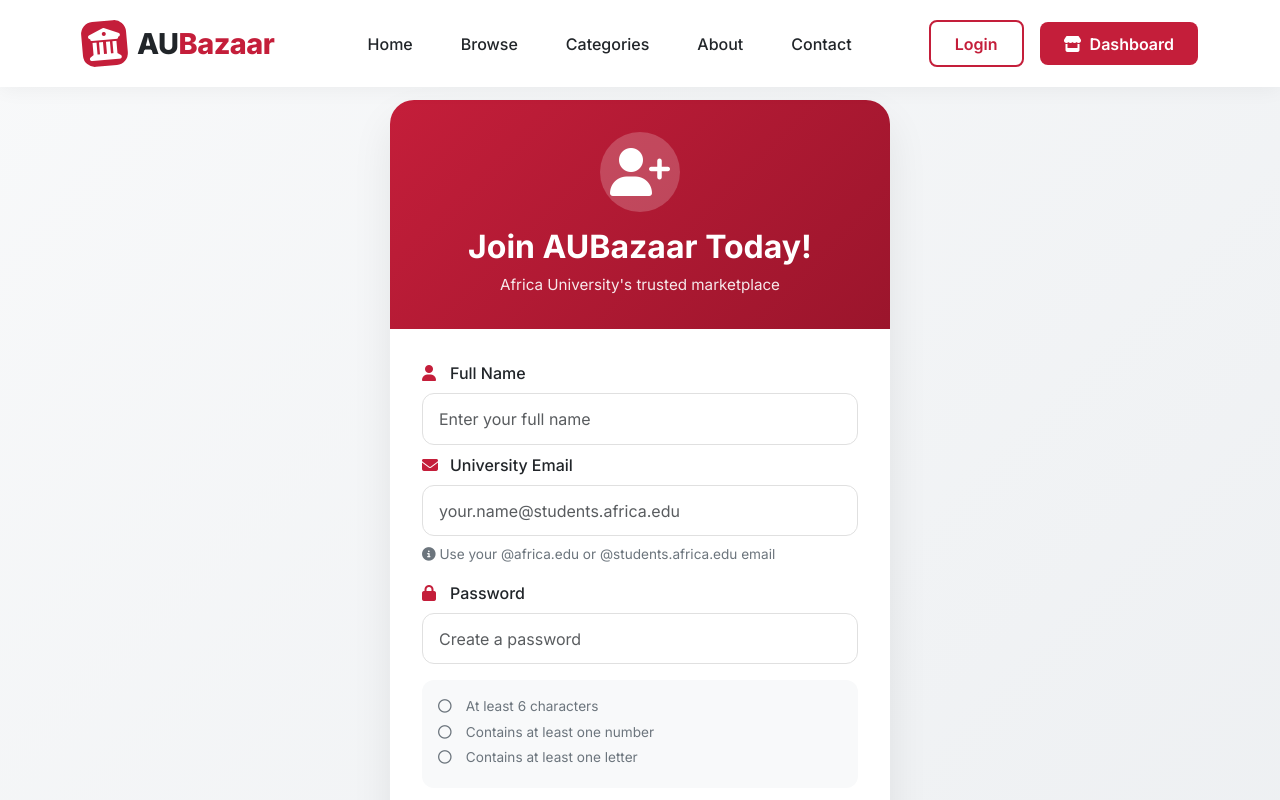
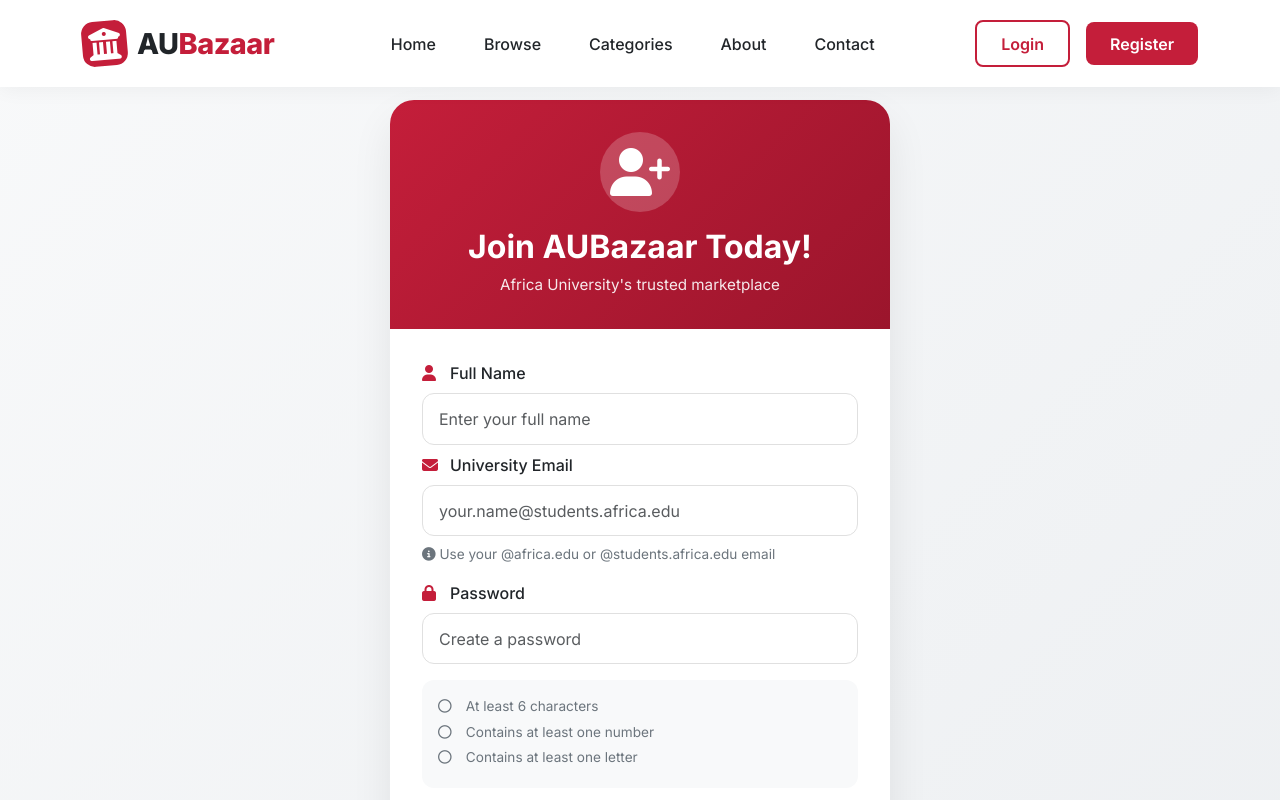
Before and after one commit to mjmatongo-debug/AUBazaar-Marketplace, a plain HTML site: page register.html in a window 1280 px wide. Shown: the top 800 px of the page. Drawn offline with nearby package versions, Linux system fonts and the light colour scheme.

Commit message:
Simplify navigation for non-logged in users

```diff
--- a/register.html
+++ b/register.html
@@ -399,7 +399,7 @@
     </style>
 </head>
 <body>
-    <!-- Navigation -->
+    <!-- Navigation - SIMPLIFIED for non-logged in users -->
     <nav class="navbar navbar-expand-lg fixed-top">
         <div class="container">
             <a class="navbar-brand" href="index.html">
@@ -437,10 +437,9 @@
                 </ul>
 
                 <div class="d-flex align-items-center gap-3">
+                    <!-- Only Login button - no Dashboard until registered -->
                     <a href="login.html" class="btn-outline-custom">Login</a>
-                    <a href="seller-dashboard.html" class="btn-primary-custom">
-                        <i class="fas fa-store me-2"></i>Dashboard
-                    </a>
+                    <a href="register.html" class="btn-primary-custom">Register</a>
                 </div>
             </div>
         </div>
```
